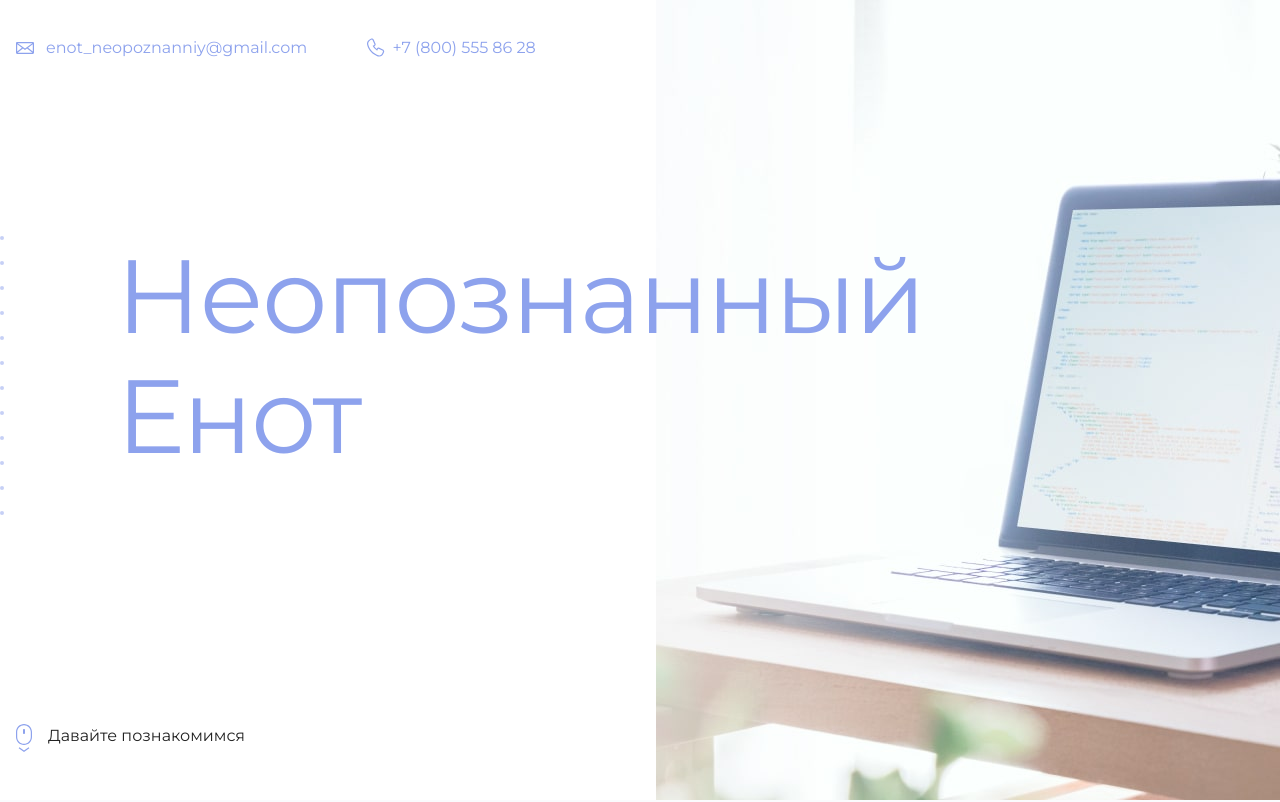
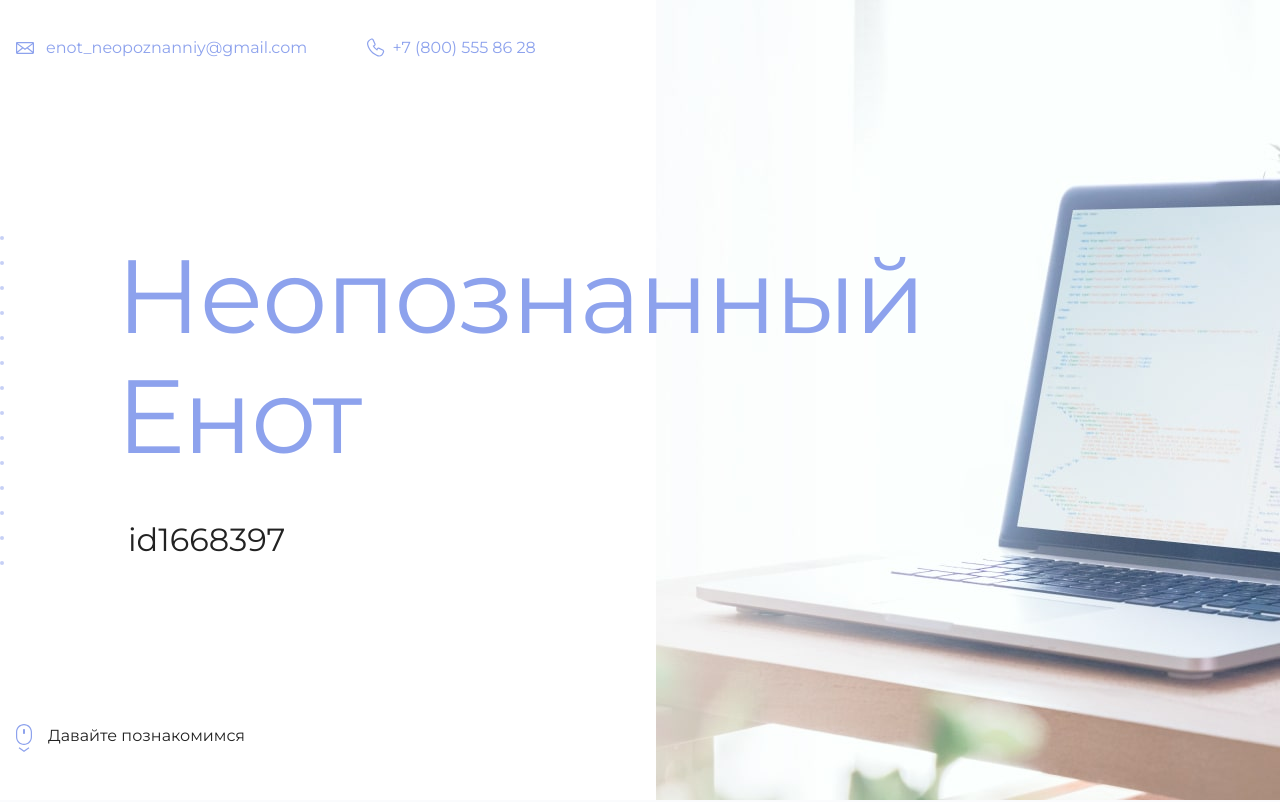
Before and after one commit to ludwig-the-cat/my-stie, a plain HTML site: page docs/index.html in a window 1280 px wide. Shown: the top 802 px of the page. Drawn offline with Linux system fonts and the light colour scheme.

Commit message:
Update index.html

```diff
--- a/docs/index.html
+++ b/docs/index.html
@@ -19,7 +19,7 @@
       <section class="hero-image">
         <div class="container">
           <h1 class="heading">Неопознанный Енот</h1>
-          <p><!-- Тут ваш id на сайте Академии --></p>
+          <p>id1668397</p>
         </div>
       </section>
 
```
